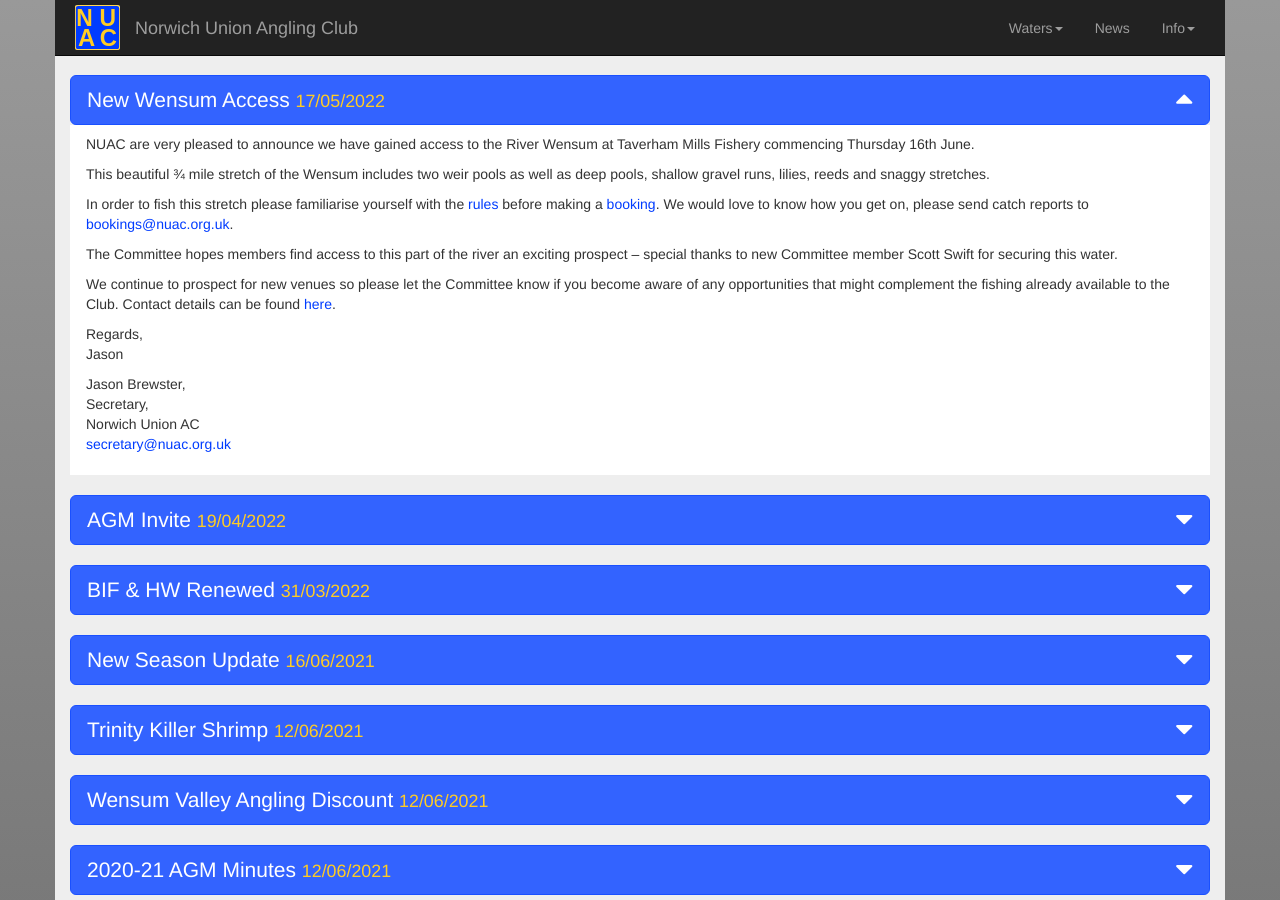
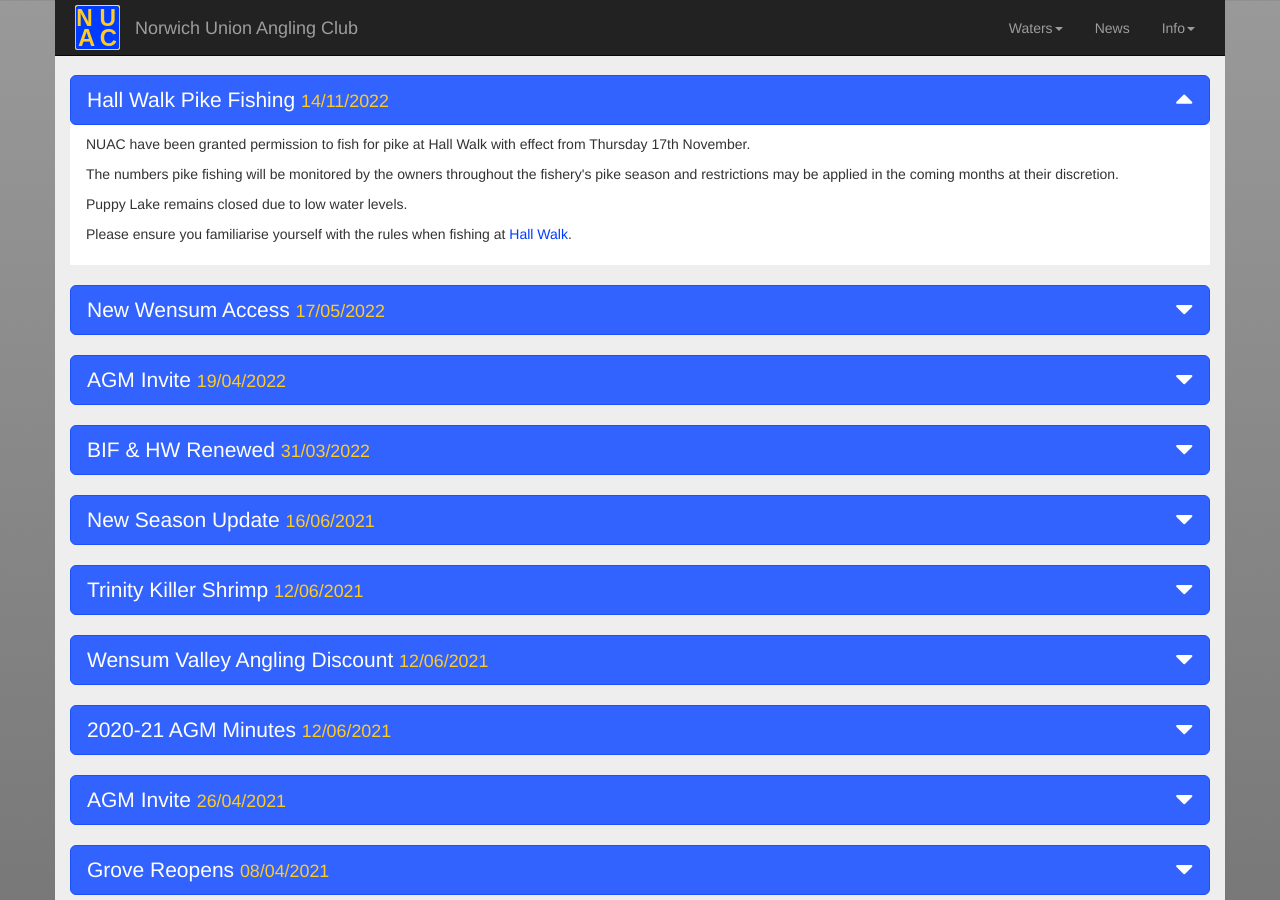
Before and after one commit to nuac-admin/nuac-release-four, a Jekyll site: the page built from news/news.html, in a window 1280 px wide and 900 px high. Built offline with Jekyll 4.4.1, drawn with Linux system fonts in a browser that asks for light colours; nearby versions of some CDN libraries.

Commit message:
hw pike fishing

```diff
--- a/_data/water-msg.yml
+++ b/_data/water-msg.yml
@@ -27,8 +27,8 @@
 hw-messages:
   - msg-type: warning
     msg-desc: <strong>COVID-19 restrictions apply</strong> please follow [Angling Trust guidance](https://anglingtrust.net/covid-19/)
-  # - msg-type: warning
-  #   msg-desc: Fishery guidance available via Hall Walk Lakes [facebook page](https://www.facebook.com/bartleslodge)
+  - msg-type: info
+    msg-desc: Pike fishing permitted from Thursday 17th November 2022 [facebook post](https://www.facebook.com/hallwalkfishery/posts/pfbid0H8sSyRcu5agz6FbEDwLzSYGEN4LMRngmJuhoSUBDcupZ9FD5LXGzJNF4zWWJLUpRl)
 
 bif-open-ind: true
 bif-msg-ind: true
--- a/index.html
+++ b/index.html
@@ -15,7 +15,7 @@
   <div class="row">
     <div class="col-xs-12">
       <div class="alert alert-danger" role="alert">
-        <span><strong>17/05/2022 New Wensum Access</strong>, please see the relevant <a href="{{ base }}/news/news.html" class="alert-link">news item</a> for more information.</span>
+        <span><strong>14/11/2022 Hall Walk pike fishing</strong>, please see the relevant <a href="{{ base }}/news/news.html" class="alert-link">news item</a> for more information.</span>
       </div>
     </div>
   </div>
--- a/news/news.html
+++ b/news/news.html
@@ -6,8 +6,8 @@
 keywords: NUAC, Norwich Union Angling Club, fishing club, news, 2017, 2018, 2019, 2020, 2021, norfolk
 og-url: news/news.html
 og-type: website
-og-title: BIF & HW Renewal
-og-desc: 19/04/2022 Annual General Meeting invitation
+og-title: Hall Walk Pike Fishing
+og-desc: 14/11/2022 Hall Walk Pike Fishing
 og-img: news-fb-img.jpg
 ---
 
@@ -16,11 +16,28 @@
   <div class="row top-spacer">
     <div class="col-xs-12 col-md-12">
       <button type="button" class="btn btn-primary btn-lg btn-block btn-block-txt" data-toggle="collapse"
-        data-target="#news-current"><span class="pull-left">New Wensum Access <small>17/05/2022</small></span><span
+        data-target="#news-current"><span class="pull-left">Hall Walk Pike Fishing <small>14/11/2022</small></span><span
           class="pull-right"><i class="hidden-xs indicator fas fa-caret-up fa-caret-up-inverse fa-lg"></i><i
             class="visible-xs indicator fas fa-caret-up fa-caret-up-inverse fa-lg"></i></span></button>
 
       <div id="news-current" class="collapse in">
+        <div class="NI-format">
+          <p>NUAC have been granted permission to fish for pike at Hall Walk with effect from Thursday 17th November.</p>
+          <p>The numbers pike fishing will be monitored by the owners throughout the fishery's pike season and restrictions may be applied in the coming months at their discretion.</p>
+          <p>Puppy Lake remains closed due to low water levels.</p>
+          <p>Please ensure you familiarise yourself with the rules when fishing at <a href="../waters/hallwalk.html#water-rules">Hall Walk</a>.</p>
+        </div>
+      </div> <!-- END OF collapse  -->
+    </div> <!-- END OF col  -->
+  </div> <!-- END OF row  -->
+
+<div class="row">
+  <div class="col-xs-12 col-md-12">
+    <button type="button" class="btn btn-primary btn-lg btn-block btn-block-txt" data-toggle="collapse"
+      data-target="#NI118"><span class="pull-left">New Wensum Access <small>17/05/2022</small></span><span
+        class="pull-right"><i class="indicator fas fa-caret-down fa-caret-down-inverse fa-lg"></i></span></button>
+
+      <div id="NI118" class="collapse">
         <div class="NI-format">
           <p>NUAC are very pleased to announce we have gained access to the River Wensum at Taverham Mills Fishery commencing Thursday 16th June.</p>
           <p>This beautiful ¾ mile stretch of the Wensum includes two weir pools as well as deep pools, shallow gravel runs, lilies, reeds and snaggy stretches.</p>
```
Also changed, not shown: _waters/hallwalk.md (+11 -1 lines).
